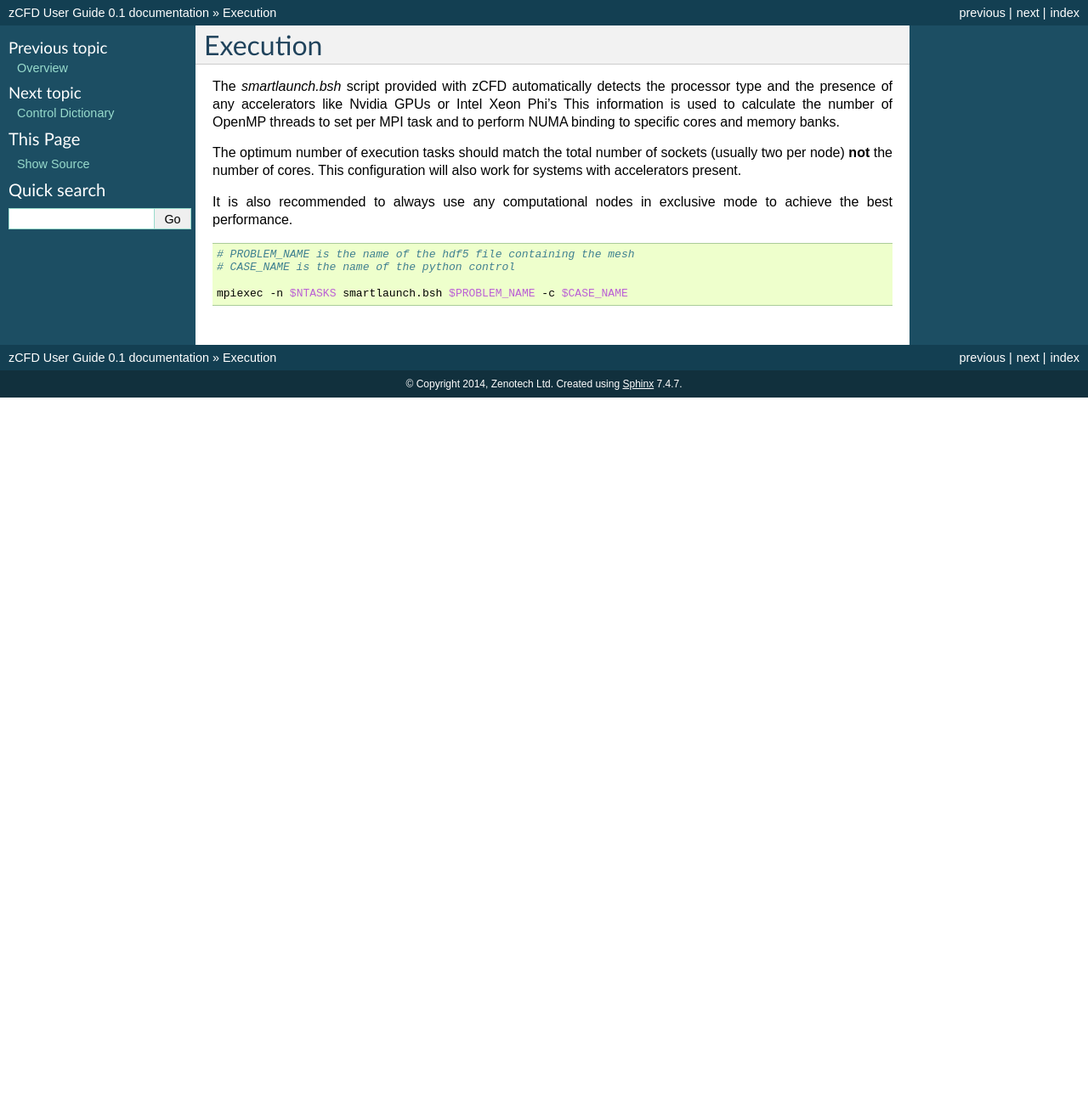
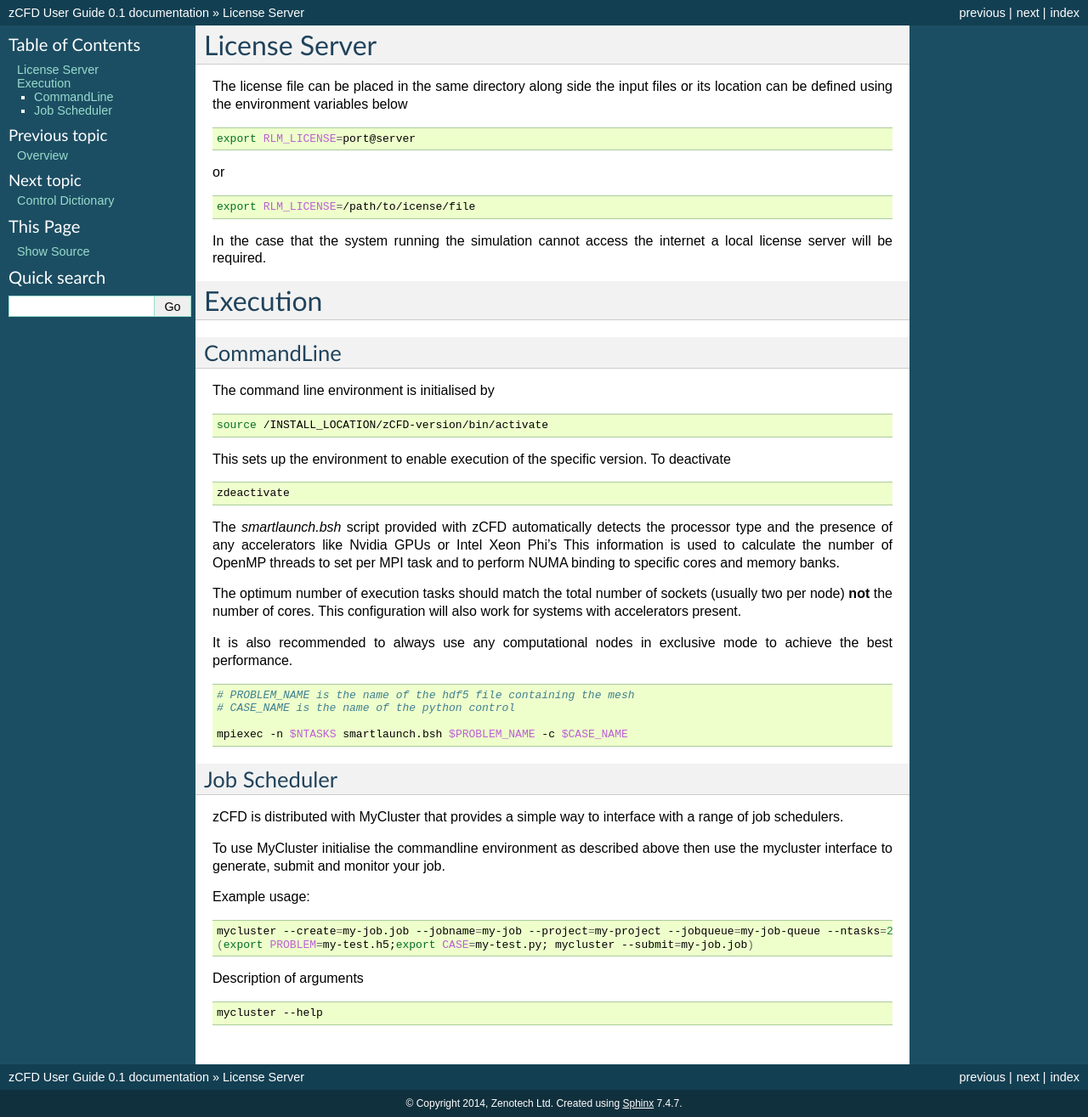
Before and after one commit to zCFD/zCFDguide, a Sphinx documentation site: the page built from docs/source/execution.rst, in a window 1280 px wide. Shown: the whole page at 85% size. Built offline with Sphinx 7.4.7, drawn with Linux system fonts in a browser that asks for light colours; formulas are drawn with MathJax 3; before the commit the page ends 900 px from its top, so only the background shows below that.

Commit message:
Updated execution docs

```diff
--- a/docs/source/execution.rst
+++ b/docs/source/execution.rst
@@ -1,5 +1,40 @@
+License Server
+==============
+
+The license file can be placed in the same directory along side the input files or its location can be defined using the environment variables below
+
+.. code-block:: bash
+
+	export RLM_LICENSE=port@server
+
+or
+
+.. code-block:: bash
+
+	export RLM_LICENSE=/path/to/icense/file
+
+In the case that the system running the simulation cannot access the internet a local license server will be required.
+
+
+
+
 Execution
 =========
+
+CommandLine
+-----------
+
+The command line environment is initialised by
+
+.. code-block:: bash
+
+	source /INSTALL_LOCATION/zCFD-version/bin/activate
+
+This sets up the environment to enable execution of the specific version. To deactivate
+
+.. code-block:: bash
+
+	zdeactivate
 
 The *smartlaunch.bsh* script provided with zCFD automatically detects the processor type and the presence of any accelerators like Nvidia GPUs or Intel Xeon Phi's
 This information is used to calculate the number of OpenMP threads to set per MPI task and to perform NUMA binding to specific cores and memory banks.
@@ -15,3 +50,23 @@
     # CASE_NAME is the name of the python control
 
     mpiexec -n $NTASKS smartlaunch.bsh $PROBLEM_NAME -c $CASE_NAME
+
+Job Scheduler
+-------------
+
+zCFD is distributed with MyCluster that provides a simple way to interface with a range of job schedulers.
+
+To use MyCluster initialise the commandline environment as described above then use the mycluster interface to generate, submit and monitor your job.
+
+Example usage:
+
+.. code-block:: bash
+
+	mycluster --create=my-job.job --jobname=my-job --project=my-project --jobqueue=my-job-queue --ntasks=2 --taskpernode=2 --script=mycluster-zcfd.bsh
+	(export PROBLEM=my-test.h5;export CASE=my-test.py; mycluster --submit=my-job.job)
+
+Description of arguments
+
+.. code-block:: bash
+
+	mycluster --help
```
